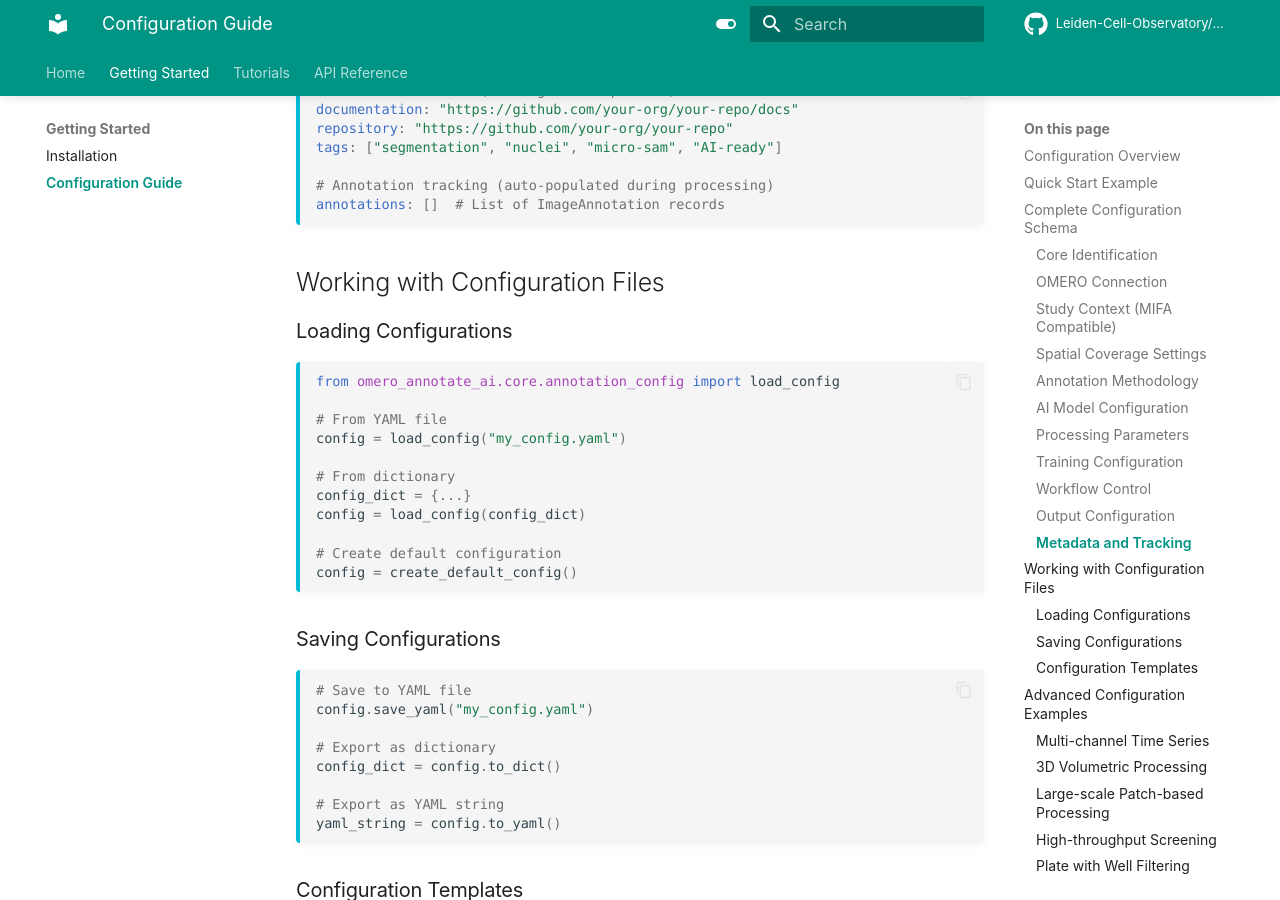
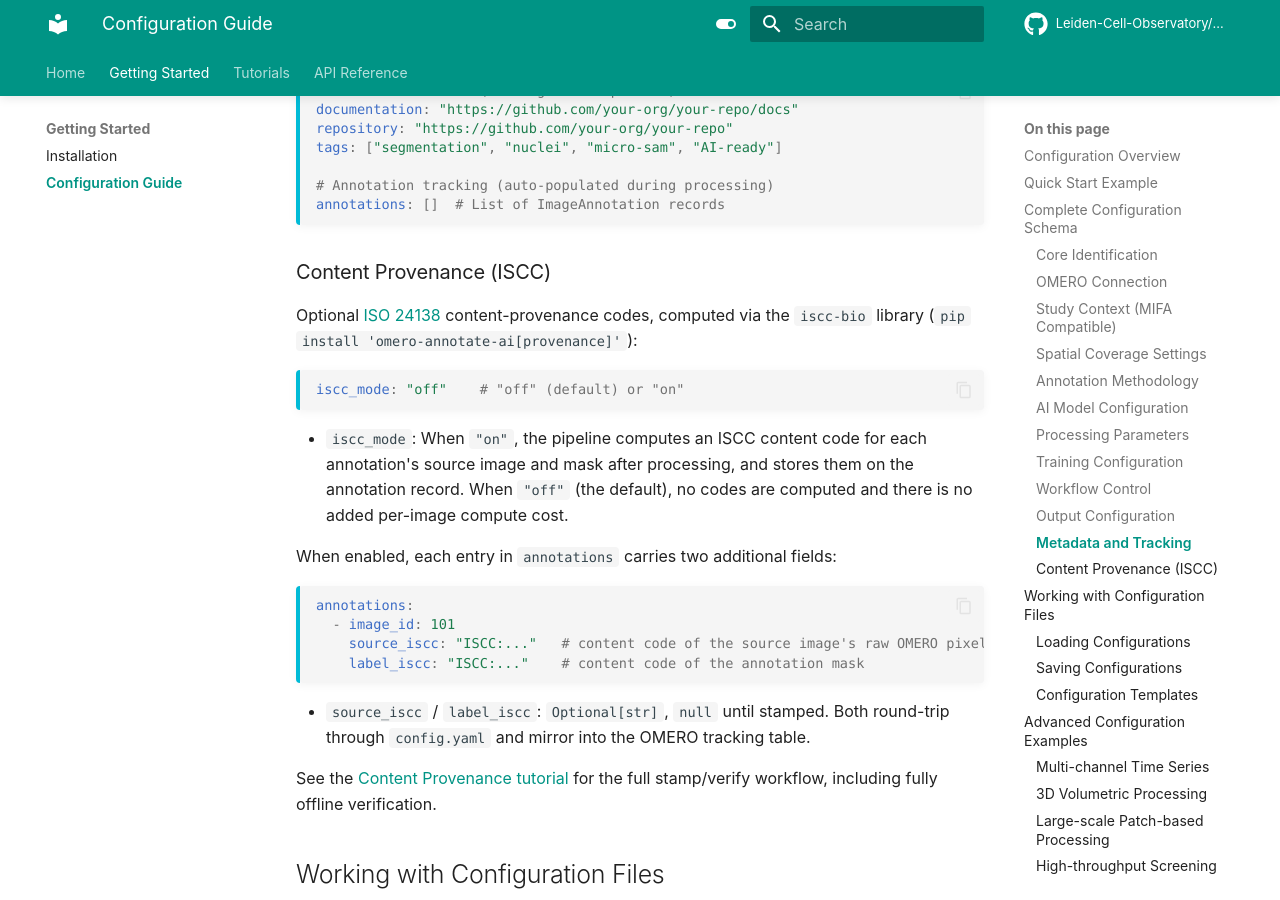
Before and after one commit to Leiden-Cell-Observatory/omero_annotate_ai, an MkDocs documentation site: the page built from docs/configuration.md, in a window 1280 px wide and 900 px high, scrolled down 6160 px. Built offline with MkDocs 1.6.1 and Material for MkDocs 9.7.7, drawn with Linux system fonts in a browser that asks for light colours; comment, search, counter and statistics services are not loaded; the version menu is left out.

Commit message:
docs(provenance): document ISCC content provenance in the mkdocs site
Task 5's plan mistakenly pointed this documentation at CLAUDE.md, which is
gitignored and untracked on every branch, so nobody would ever see it. Move
it into the real docs site instead: the `provenance` install extra
(installation.md), the `iscc_mode` / source_iscc / label_iscc config fields
(configuration.md), and a new tutorial (tutorials/provenance.md) covering
stamp/verify usage, the raw-pixels-only caveat, and the three verification
outcomes.

Co-Authored-By: Claude Opus 4.8 <noreply@anthropic.com>

````diff
--- a/docs/configuration.md
+++ b/docs/configuration.md
@@ -294,6 +294,34 @@ tags: ["segmentation", "nuclei", "micro-sam", "AI-ready"]
 annotations: []  # List of ImageAnnotation records
 ```
 
+### Content Provenance (ISCC)
+
+Optional [ISO 24138](https://www.iso.org/standard/77899.html) content-provenance codes, computed via the `iscc-bio` library (`pip install 'omero-annotate-ai[provenance]'`):
+
+```yaml
+iscc_mode: "off"    # "off" (default) or "on"
+```
+
+- **`iscc_mode`**: When `"on"`, the pipeline computes an ISCC content code for each
+  annotation's source image and mask after processing, and stores them on the
+  annotation record. When `"off"` (the default), no codes are computed and there is
+  no added per-image compute cost.
+
+When enabled, each entry in `annotations` carries two additional fields:
+
+```yaml
+annotations:
+  - image_id: 101
+    source_iscc: "ISCC:..."   # content code of the source image's raw OMERO pixels
+    label_iscc: "ISCC:..."    # content code of the annotation mask
+```
+
+- **`source_iscc`** / **`label_iscc`**: `Optional[str]`, `null` until stamped. Both
+  round-trip through `config.yaml` and mirror into the OMERO tracking table.
+
+See the [Content Provenance tutorial](tutorials/provenance.md) for the full stamp/verify
+workflow, including fully offline verification.
+
 ## Working with Configuration Files
 
 ### Loading Configurations
--- a/mkdocs.yml
+++ b/mkdocs.yml
@@ -61,6 +61,7 @@ nav:
     - Cellpose Integration: tutorials/cellpose-integration.md
     - Training Data Prep: tutorials/training-data-prep.md
     - BiaPy Integration: tutorials/biapy-integration.md
+    - Content Provenance (ISCC): tutorials/provenance.md
   - API Reference: api/
 
 plugins:
````
Also changed, not shown: docs/installation.md (+16 -0 lines), docs/tutorials/provenance.md (added, +154 -0 lines).
